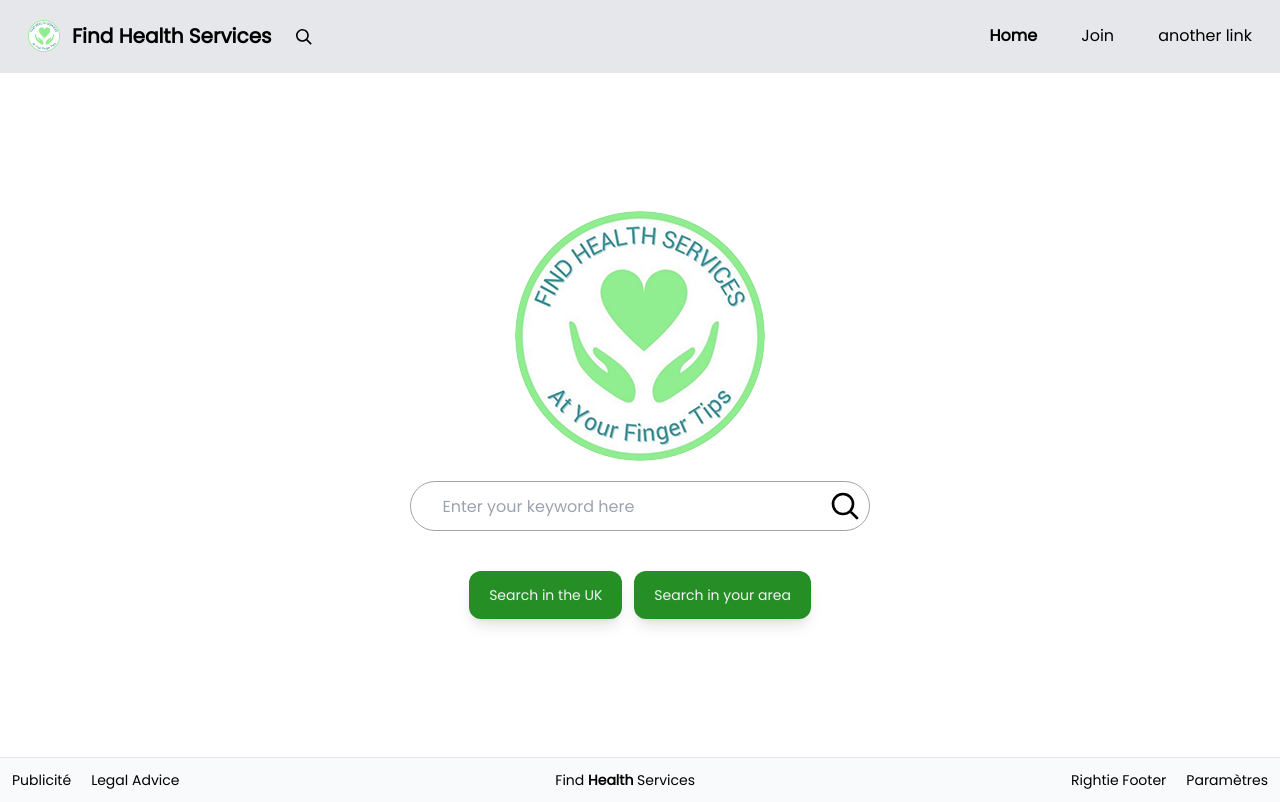
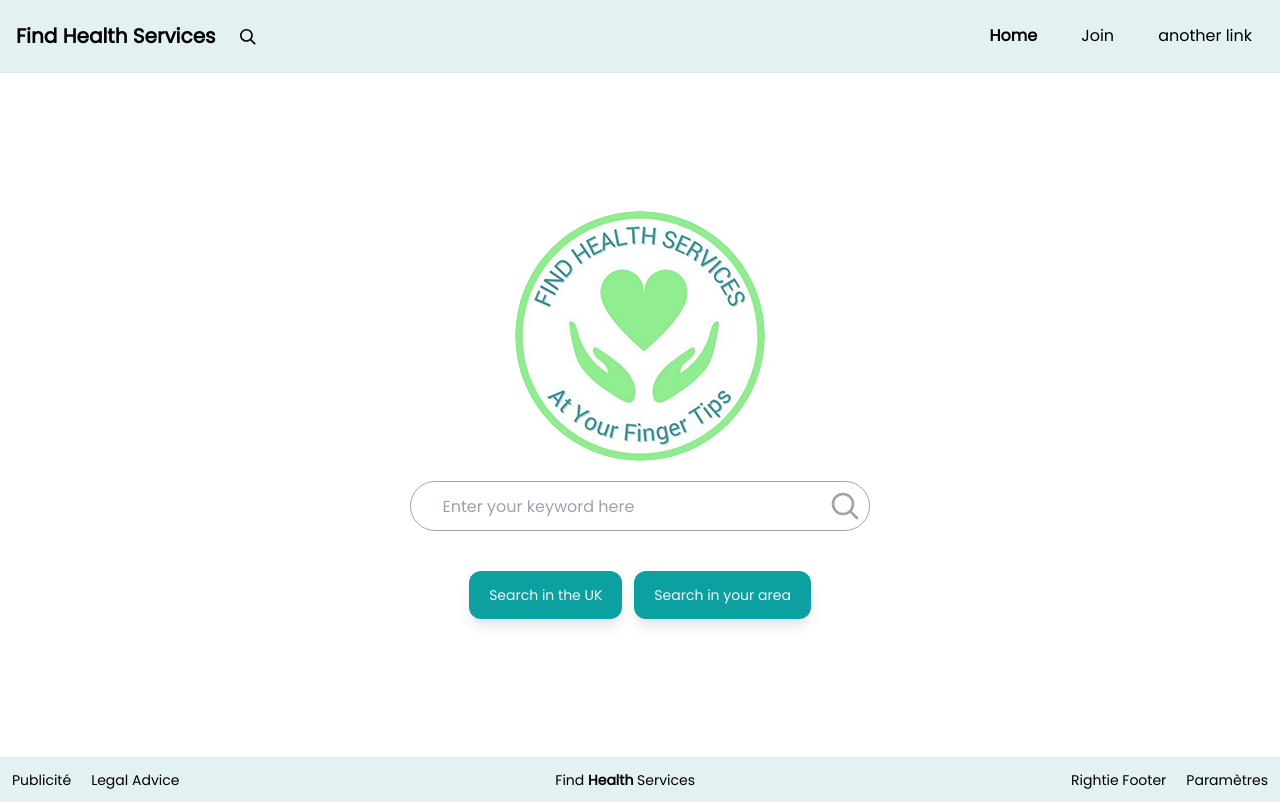
Before and after one commit to CainanMustapha/search-app-tailwind-UI, a plain HTML site: page index.html in a window 1280 px wide. Drawn offline with nearby package versions, Linux system fonts and the light colour scheme.

Commit message:
Components color update

```diff
--- a/index.html
+++ b/index.html
@@ -71,9 +71,14 @@ nav .menu-resposive{background: #fff}
 .bg-emerald-600{
   background-color:#C2E5D6;
 }
-
+.bg-aqua-200{
+  background-color: #34696F;
+}
+.bg-aqua-300{
+  background-color: #147c7c;
+}
 .bg-aqua-400{
-  background-color: #34696F;
+  background-color: #0ca0a0;
 }
 .bg-aqua-500{
   background-color: #74B8BE;
@@ -86,8 +91,6 @@ nav .menu-resposive{background: #fff}
 
 </style>
 
-
-
 </head>
 <body>
 
@@ -96,10 +99,10 @@ nav .menu-resposive{background: #fff}
     <nav id="header" class="w-full">
 
     <!--Nav-->
-    <div class="relative w-full z-10 fixed top-0 bg-gray-200 border-b border-grey-light">
+    <div class="relative w-full z-10 fixed top-0 bg-aqua-600 border-b border-grey-light">
       <div class="w-full container mx-auto flex flex-wrap items-center justify-between mt-0 py-4">
         <div class="pl-4 flex items-center">
-          <img src="./assets/find-health-services-original-upscaled-222px.png" alt="logo" style="clip-path: circle(50% at 50% 50%); max-width: 32px" class="mx-3"/>
+          <!-- <img src="./assets/find-health-services-original-upscaled-222px.png" alt="logo" style="clip-path: circle(50% at 50% 50%); max-width: 32px" class="mx-3"/> -->
           <a class="text-teal-700 text-base no-underline hover:no-underline font-extrabold text-xl" href="#"> <div class="">
       Find<strong> Health</strong> Services
     </div></a>
@@ -158,18 +161,18 @@ nav .menu-resposive{background: #fff}
       class="px-6 py-2 w-full h-8 rounded-md flex-1 outline-none bg-white" required="">
       <div class="">
         <svg width="32px" height="32px" viewBox="0 0 24 24" fill="none" xmlns="http://www.w3.org/2000/svg">
-<path d="M15.7955 15.8111L21 21M18 10.5C18 14.6421 14.6421 18 10.5 18C6.35786 18 3 14.6421 3 10.5C3 6.35786 6.35786 3 10.5 3C14.6421 3 18 6.35786 18 10.5Z" stroke="#000000" stroke-width="2" stroke-linecap="round" stroke-linejoin="round"/>
+<path d="M15.7955 15.8111L21 21M18 10.5C18 14.6421 14.6421 18 10.5 18C6.35786 18 3 14.6421 3 10.5C3 6.35786 6.35786 3 10.5 3C14.6421 3 18 6.35786 18 10.5Z" stroke="#A3A3A3" stroke-width="2" stroke-linecap="round" stroke-linejoin="round"/>
 </svg>
       </div>
     </div>
 
     <div class="flex mt-10 text-sm gap-x-3">
-  <button class="search-menu flex justify-center items-center h-12 px-5 font-medium text-gray-100 bg-emerald-400 whitespace-nowrap hover:bg-emerald-500 hover:text-white
+  <button class="search-menu flex justify-center items-center h-12 px-5 font-medium text-gray-100 bg-aqua-400 whitespace-nowrap hover:bg-emerald-500 hover:text-white
     rounded-xl shadow-lg hover:shadow-xl transform hover:scale-105 transition duration-500 focus:outline-none">
      Search in the UK
     </button>
 
-    <button class="search-menu flex justify-center items-center h-12 px-5 font-medium text-gray-100 bg-emerald-400 whitespace-nowrap hover:bg-emerald-500 hover:text-white
+    <button class="search-menu flex justify-center items-center h-12 px-5 font-medium text-gray-100 bg-aqua-400 whitespace-nowrap hover:bg-emerald-500 hover:text-white
     rounded-xl shadow-lg hover:shadow-xl transform hover:scale-105 transition duration-500 focus:outline-none">
      Search in your area
     </button>
@@ -180,7 +183,7 @@ nav .menu-resposive{background: #fff}
 
   <!--  Footer -->
 
-  <footer class="bg-gray-50 flex-row-reverse  border-t mt-44 flex justify-between items-center text-sm gap-x-5 p-3">
+  <footer class="bg-aqua-600 flex-row-reverse  border-t mt-44 flex justify-between items-center text-sm gap-x-5 p-3">
 
 
     <div class="flex flex-row gap-x-5 ">
```
